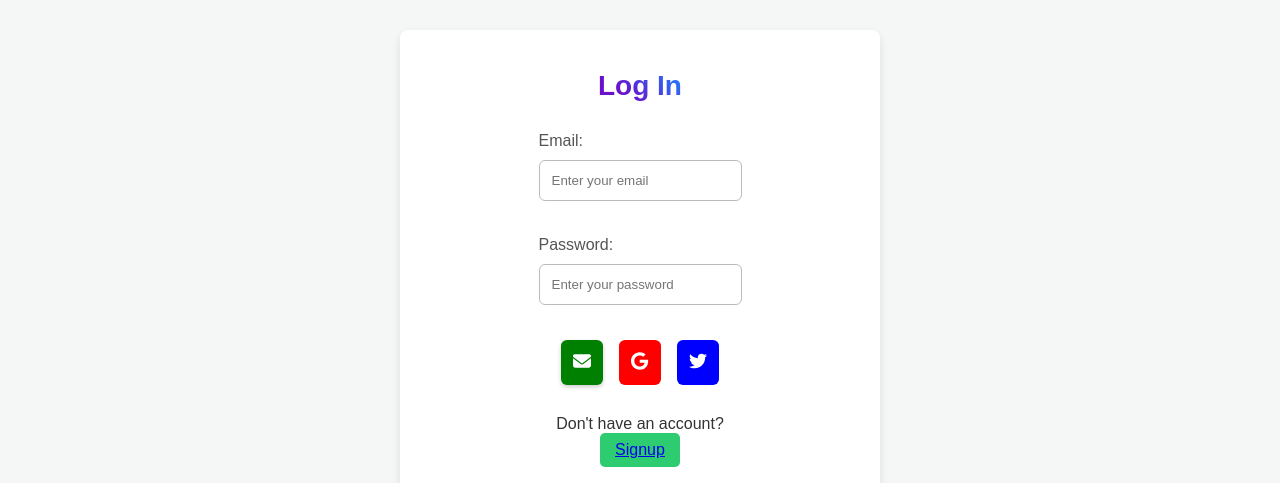
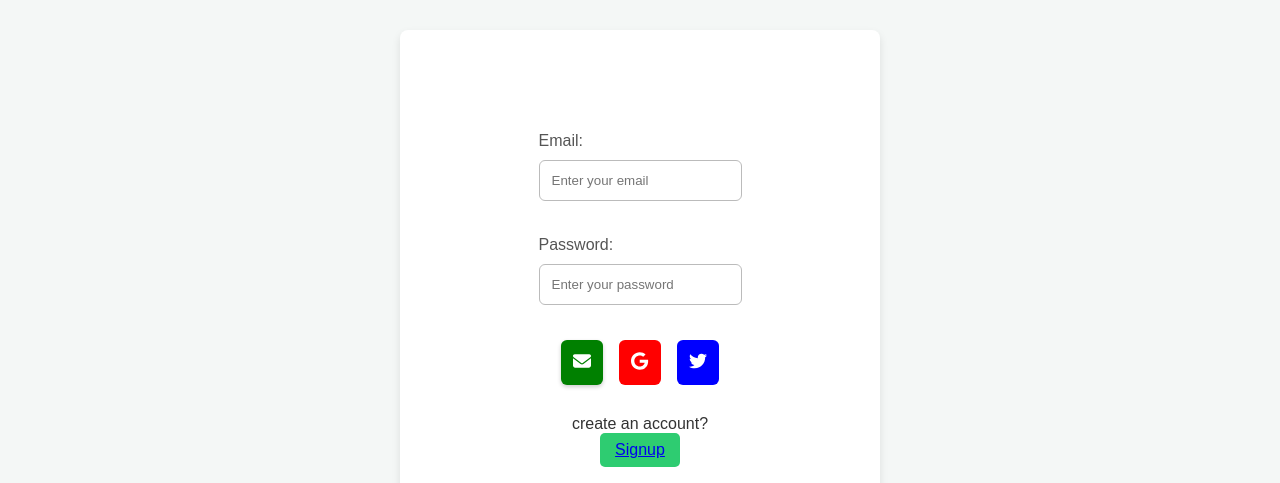
Before and after one commit to Seunfola/task-dashboard, a Next.js app: page /Login in a window 1280 px wide. Shown: the part 165-648 px from the top of the page. Built offline with nearby package versions, Linux system fonts and the light colour scheme; no server answers.

Commit message:
css redefined

```diff
--- a/src/pages/Login.js
+++ b/src/pages/Login.js
@@ -133,7 +133,7 @@ const signInWithTwitter = async () => {
       </button>
       </div>
       <div className="login-signup-link">
-        Don't have an account?
+        create an account?
         </div>
         <div className="login-link">
           <Link href="/signUp" legacyBehavior>
--- a/src/pages/globals.css
+++ b/src/pages/globals.css
@@ -399,9 +399,8 @@ input[type='date']:focus,
   margin-bottom: 30px;
   text-align: center;
   color: #333;
-  background: -webkit-linear-gradient(45deg, #6a11cb 30%, #2575fc 90%);
-  -webkit-background-clip: text;
-  -webkit-text-fill-color: transparent;
+  background: -webkit-linear-gradient(45deg,#2575fc 90%);
+-webkit-text-fill-color: transparent;
 }
 
 .login-label {
```
